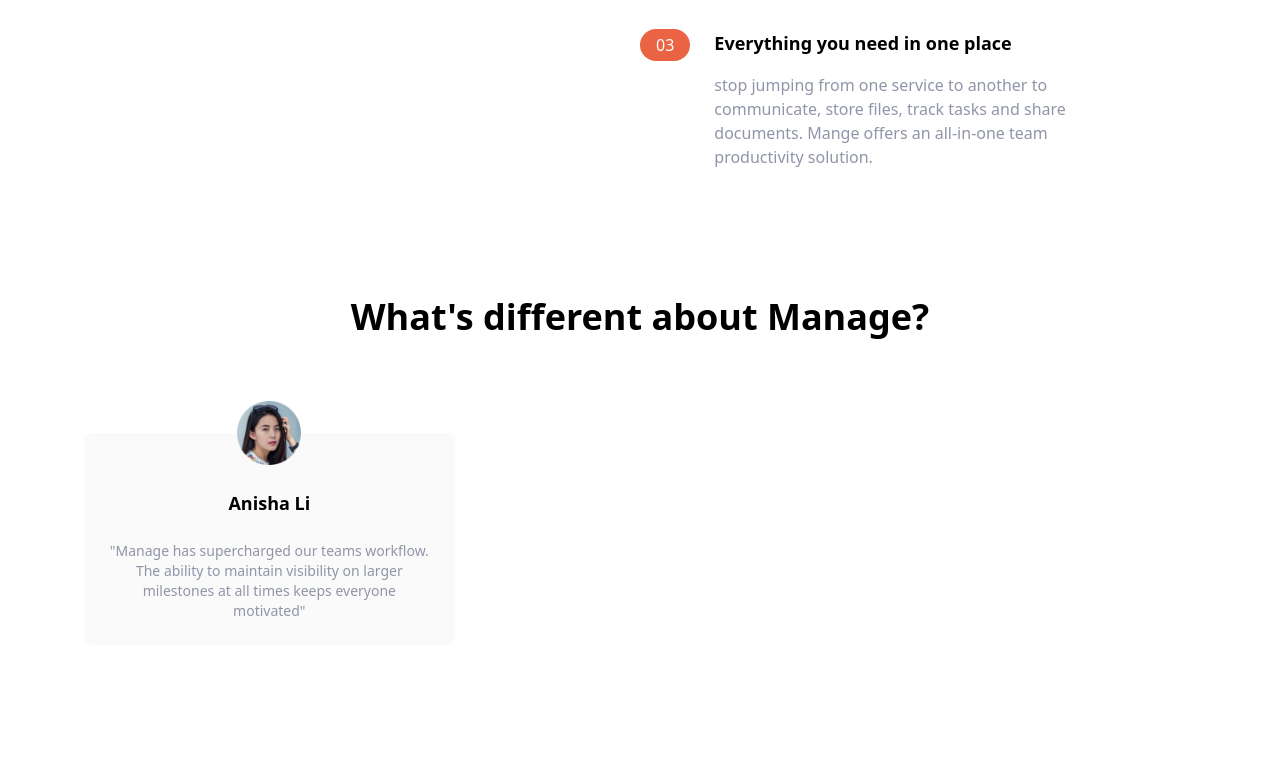
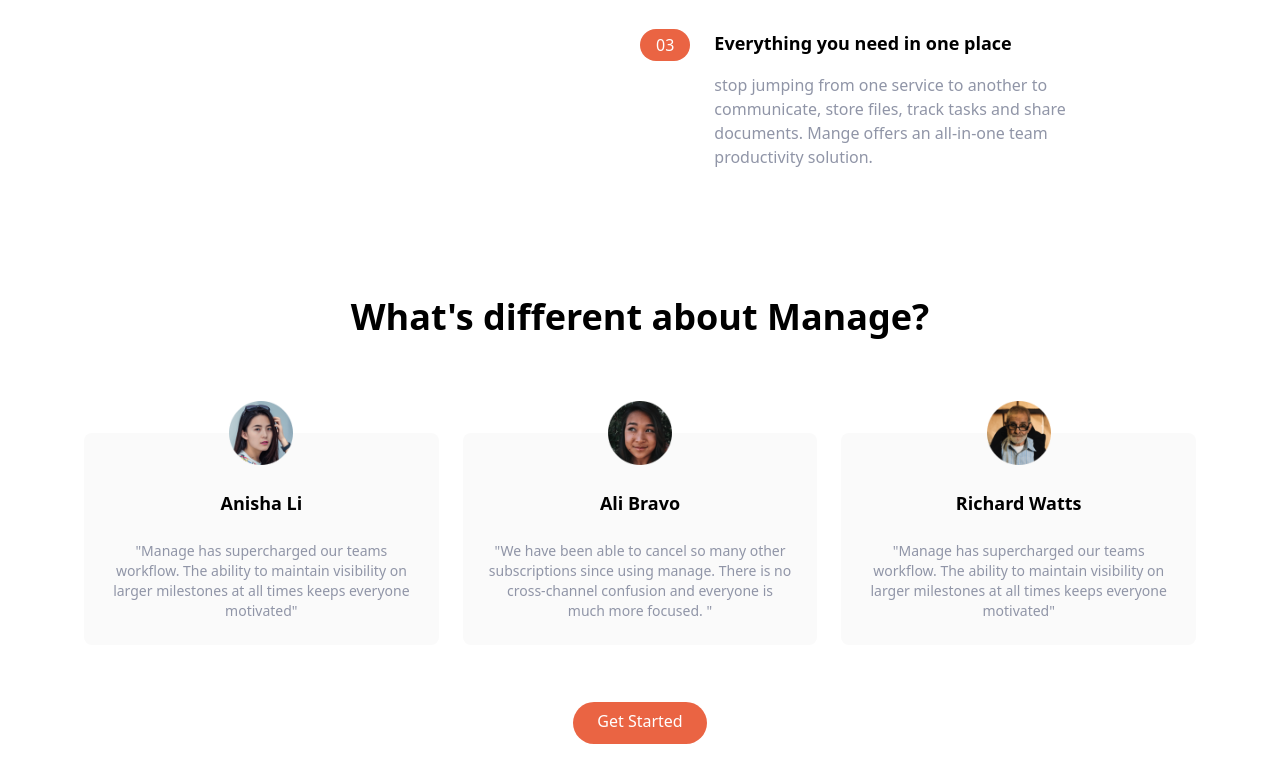
Before and after one commit to AyanUpadhaya/landing-page-tailwind, a website: page index.html in a window 1280 px wide. Shown: the part 907-1690 px from the top of the page. Before the commit the page ends 1552 px from the top, so only its background shows below. Drawn offline with Linux system fonts and the light colour scheme.

Commit message:
testimonials section complete

```diff
--- a/index.html
+++ b/index.html
@@ -186,7 +186,7 @@
         <div class="flex flex-col mt-24 md:flex-row md:space-x-6">
             <!-- testm 1 -->
 
-            <div class="flex flex-col items-center p-6 space-y-6 rounded-lg bg-veryLightGray md:w-1/3">
+            <div class="flex flex-col items-center p-6 space-y-6 rounded-lg bg-veryLightGray  md:w-1/3 ">
                 <img src="img/avatar-anisha.png" class="w-16 -mt-14" alt="">
                 <h5 class="text-lg font-bold">Anisha Li</h5>
                 <p class="text-sm text-darkGrayishBlue">
@@ -197,6 +197,37 @@
 
             </div>
 
+            <!-- testm 2 -->
+            <div class="md:flex flex-col items-center p-6 space-y-6 rounded-lg bg-veryLightGray hidden md:w-1/3 ">
+                <img src="img/avatar-ali.png" class="w-16 -mt-14" alt="">
+                <h5 class="text-lg font-bold">Ali Bravo</h5>
+                <p class="text-sm text-darkGrayishBlue">
+                    "We have been able to cancel so many other subscriptions
+                    since using manage. There is no cross-channel confusion and
+                    everyone is much more focused.
+                    "
+                </p>
+
+
+            </div>
+
+            <!-- testm 3 -->
+            <div class="md:flex flex-col items-center p-6 space-y-6 rounded-lg bg-veryLightGray hidden md:w-1/3">
+                <img src="img/avatar-richard.png" class="w-16 -mt-14" alt="">
+                <h5 class="text-lg font-bold">Richard Watts</h5>
+                <p class="text-sm text-darkGrayishBlue">
+                    "Manage has supercharged our teams workflow. The ability
+                    to maintain visibility on larger milestones at all times
+                    keeps everyone motivated"
+                </p>
+
+            </div>
+
+        </div>
+
+        <!-- button -->
+        <div class="my-16">
+            <a href="" class="p-3 px-6 pt-2 text-white bg-brightRed rounded-full baseline hover:bg-brightRedLight">Get Started</a>
         </div>
 
     </div>
```
Also changed, not shown: css/main.css.
